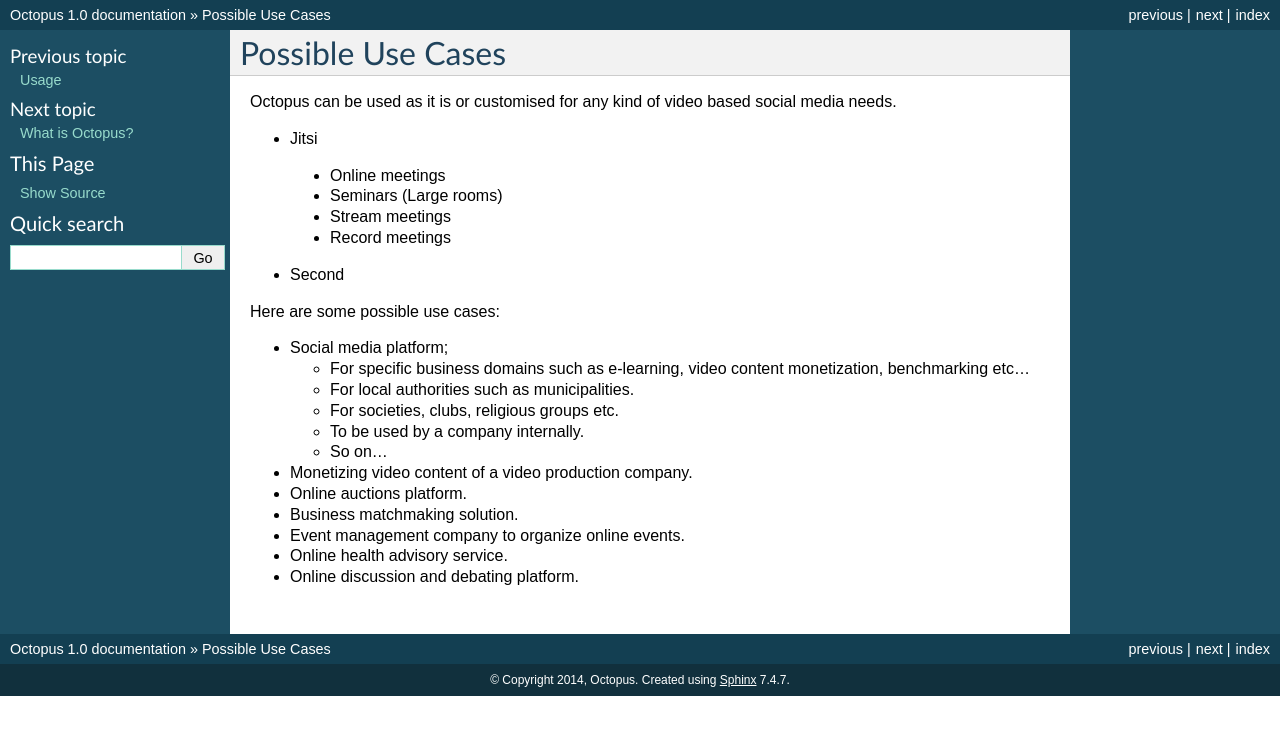
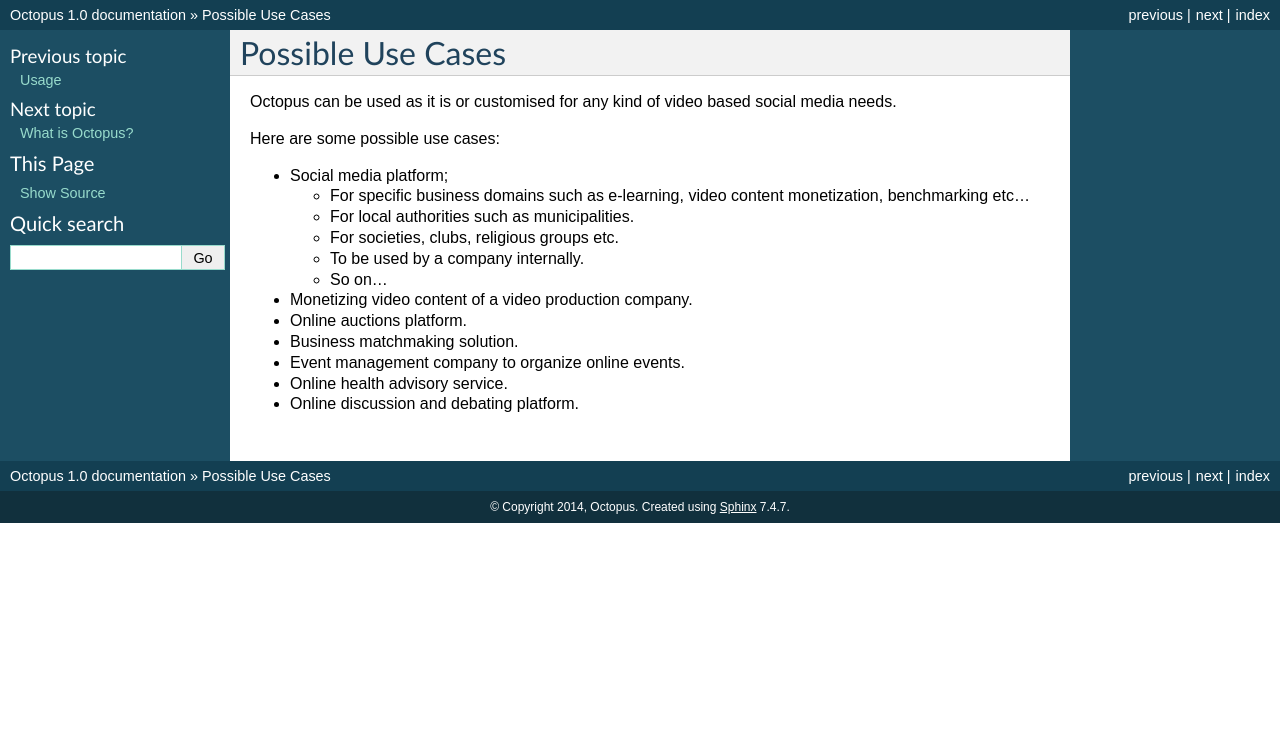
Before and after one commit to doganbros/doctopus, a Sphinx documentation site: the page built from docs/whatisitfor.txt, in a window 1280 px wide. Shown: the top 735 px of the page. Built offline with Sphinx 7.4.7, drawn with Linux system fonts in a browser that asks for light colours; pages that are not in the unit, such as notebooks, are missing from menus.

Commit message:
Update whatisitfor.txt

```diff
--- a/docs/whatisitfor.txt
+++ b/docs/whatisitfor.txt
@@ -3,14 +3,6 @@
 #########################
 
 Octopus can be used as it is or customised for any kind of video based social media needs.
-
-* Jitsi
- * Online meetings
- * Seminars (Large rooms)
- * Stream meetings
- * Record meetings
-
-* Second
 
 Here are some possible use cases:
 
```
